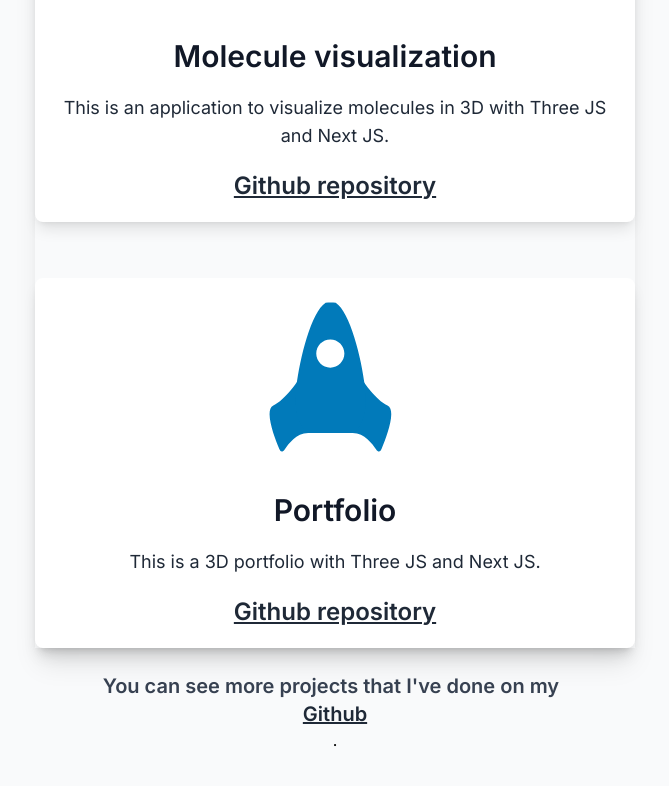
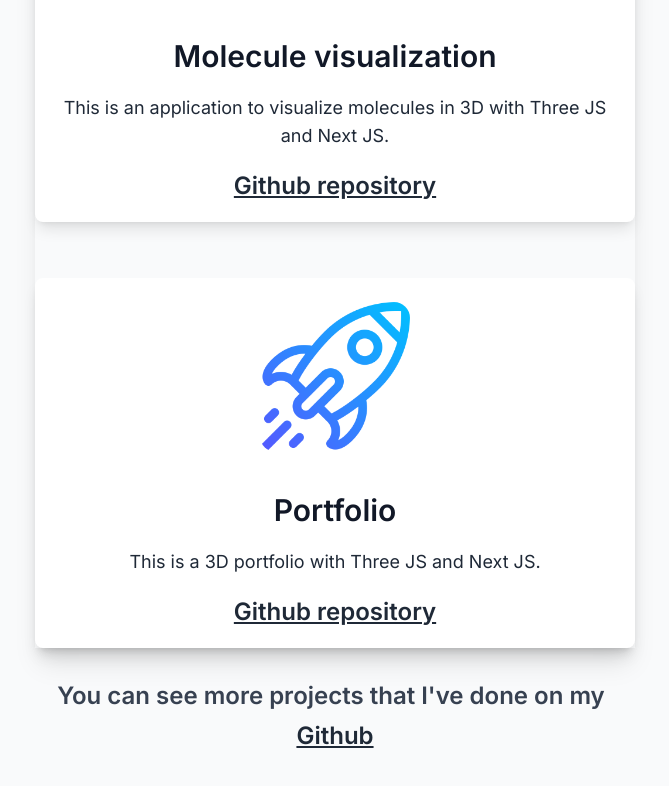
Before and after one commit to cedric190703/Portfolio, a Next.js app: page /projects in a window 1280 px wide. Shown: the part 1491-2277 px from the top of the page, without its empty margins (305-974 px from the left). Built offline with nearby package versions, Linux system fonts and the light colour scheme.

Commit message:
update: logo and project description and add: image preview

```diff
--- a/src/app/about/page.tsx
+++ b/src/app/about/page.tsx
@@ -22,7 +22,7 @@ const About = () => {
     useEffect(() => {
         const animate = () => {
             // For the speed
-            bodyRef.current += 0.002;
+            bodyRef.current += 0.003;
 
             // Set the objects rotation
             setBodyRotation([bodyRotation[0], bodyRef.current, bodyRotation[2]]);
--- a/src/app/components/Presentation.tsx
+++ b/src/app/components/Presentation.tsx
@@ -6,7 +6,7 @@ import Image from "next/image";
 const Presentation = () => {
     return (
         <div
-            className="absolute w-56 max-w-sm bg-white border border-gray-200 rounded-lg shadow dark:bg-gray-800 dark:border-gray-700 bottom-4 right-4">
+            className="absolute w-40 h-60 sm:w-56 max-w-sm bg-white border border-gray-200 rounded-lg shadow dark:bg-gray-800 dark:border-gray-700 bottom-4 right-4">
             <div className="flex flex-col items-center pb-10">
                 <Image className="w-24 h-24 mb-3 mt-3 rounded-full shadow-lg" src={ProfilePicture}
                      alt="Profile image"/>
--- a/src/app/layout.tsx
+++ b/src/app/layout.tsx
@@ -7,7 +7,7 @@ const inter = Inter({ subsets: ["latin"] });
 
 export const metadata: Metadata = {
     title: "Portfolio",
-  description: "Generated by create next app",
+    description: "This is my portfolio website",
 };
 
 export default function RootLayout({
@@ -17,7 +17,12 @@ export default function RootLayout({
 }>) {
     return (
         <html lang="en">
-      <link rel="icon" href="/icons/icon.svg"/>
+        <head>
+            <meta property="og:image" content="portfolio.png" />
+            <meta property="og:type" content="website" />
+            <meta property="og:url" content="https://portfolio-cedric-brzyski.vercel.app/" />
+            <link rel="icon" href="/icons/icon.png" />
+        </head>
         <body className={inter.className}>{children}</body>
         </html>
     );
--- a/src/app/projects/page.tsx
+++ b/src/app/projects/page.tsx
@@ -4,7 +4,7 @@ import Image from "next/image";
 import DigiitLogo from '../../../public/projects/digiit.png';
 import AloaLogo from '../../../public/projects/logoAloa.jpg';
 import MoleculeLogo from '../../../public/projects/MoleculeVisualization.png';
-import Logo from '../../../public/icons/icon.svg';
+import Logo from '../../../public/icons/icon.png';
 
 const Projects = () => {
     const projectList = [
@@ -64,10 +64,10 @@ const Projects = () => {
                             </div>
                         ))}
                     </div>
-                    <h2 className="text-xl mt-6  font-semibold text-gray-700 mr-2">You can see more projects that I've
+                    <h2 className="text-2xl mt-8 font-semibold text-gray-700 mr-2">You can see more projects that I've
                         done on my</h2>
                     <a href="https://github.com/cedric190703"
-                       className="font-semibold text-xl text-gray-800 underline hover:text-purple-500">Github</a>.
+                       className="font-semibold text-2xl mt-2 text-gray-800 underline hover:text-purple-500">Github</a>
                 </div>
             </div>
         </div>
```
Also changed, not shown: public/icons/icon.png (added), public/icons/icon.svg (deleted). Lines whose indentation alone changed are shown as unchanged.
